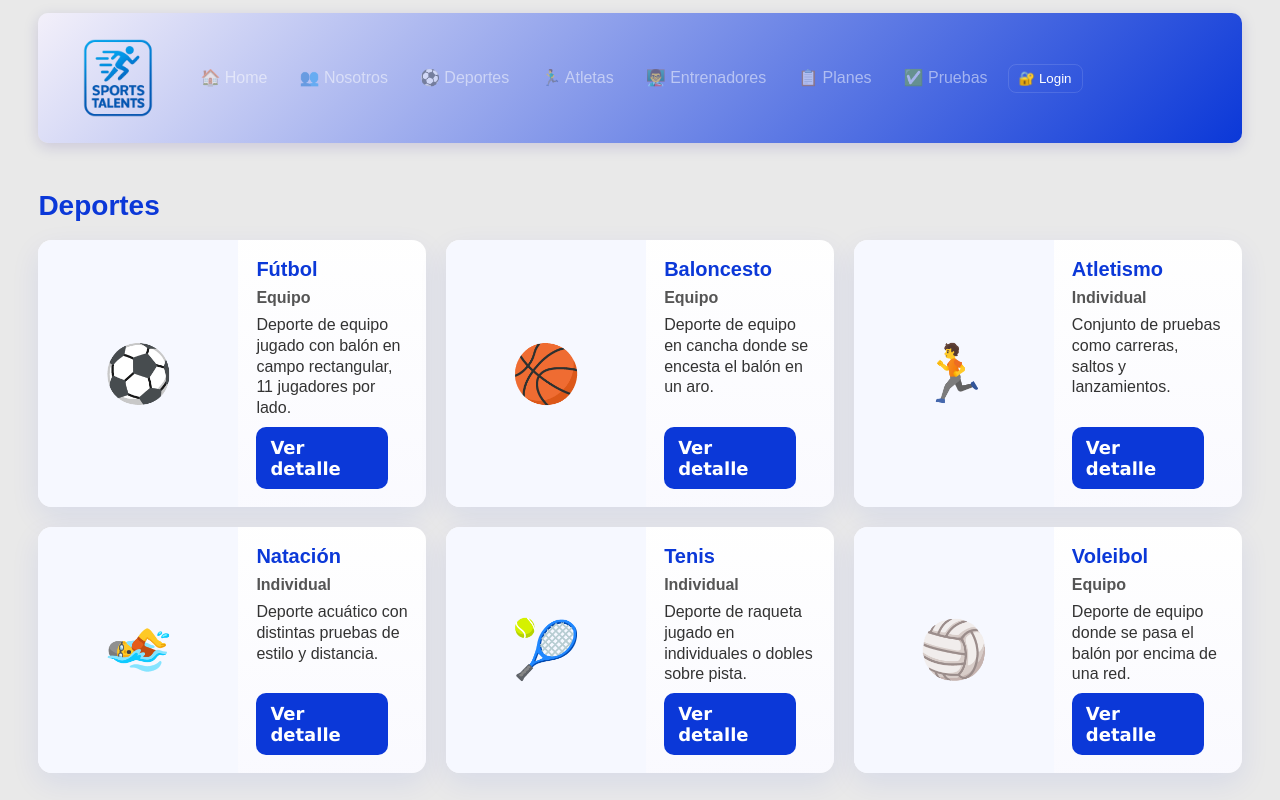
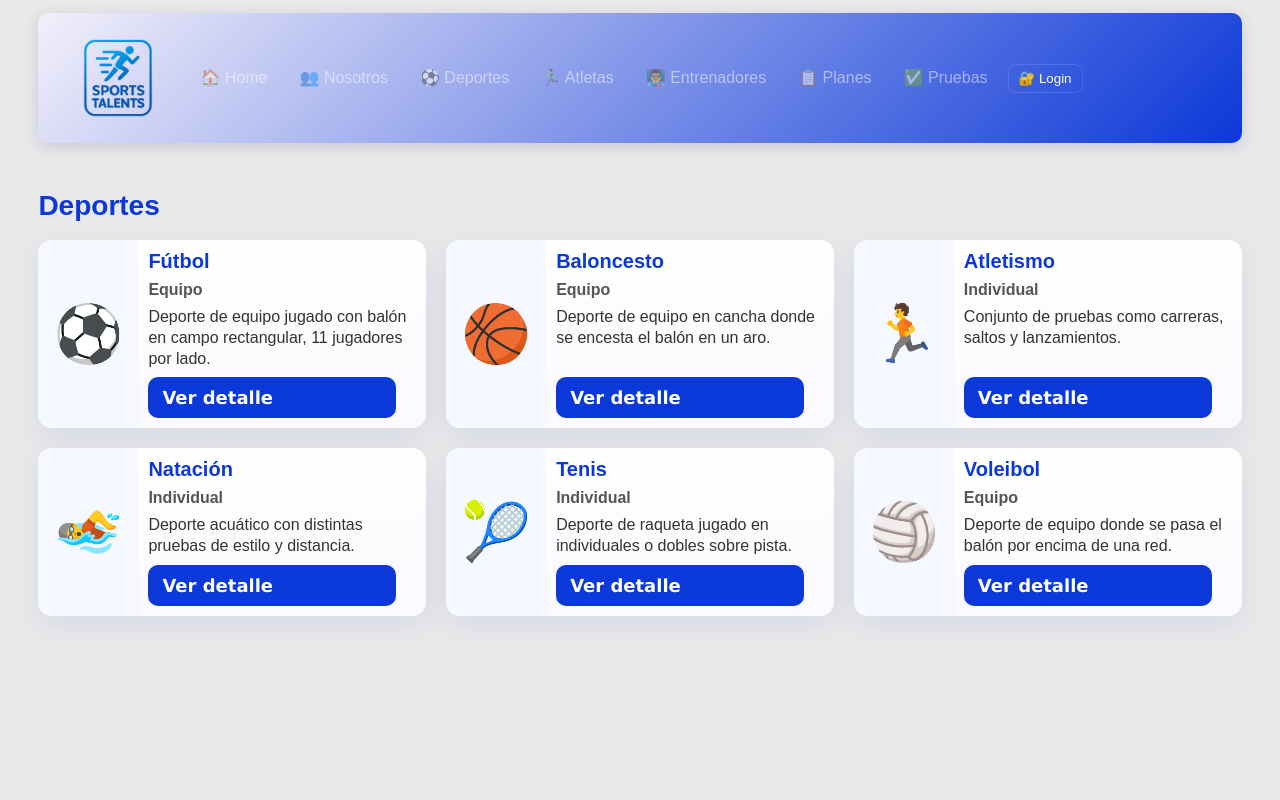
Before and after one commit to websysnet/talentoappjs, a React (Vite) app: page /deportes in a window 1280 px wide. Built offline with nearby package versions, Linux system fonts and the light colour scheme.

Commit message:
Fix: ajustes en deportes

```diff
--- a/src/Componentes/Deportes.css
+++ b/src/Componentes/Deportes.css
@@ -25,7 +25,7 @@
 }
 
 .deporte-media {
-  flex: 0 0 200px;
+  flex: 0 0 100px;
   background: #f6f8ff;
   display: flex;
   align-items: center;
@@ -40,7 +40,7 @@
 }
 
 .deporte-body {
-  padding: 18px;
+  padding: 10px;
   display: flex;
   flex-direction: column;
   gap: 8px;
```
